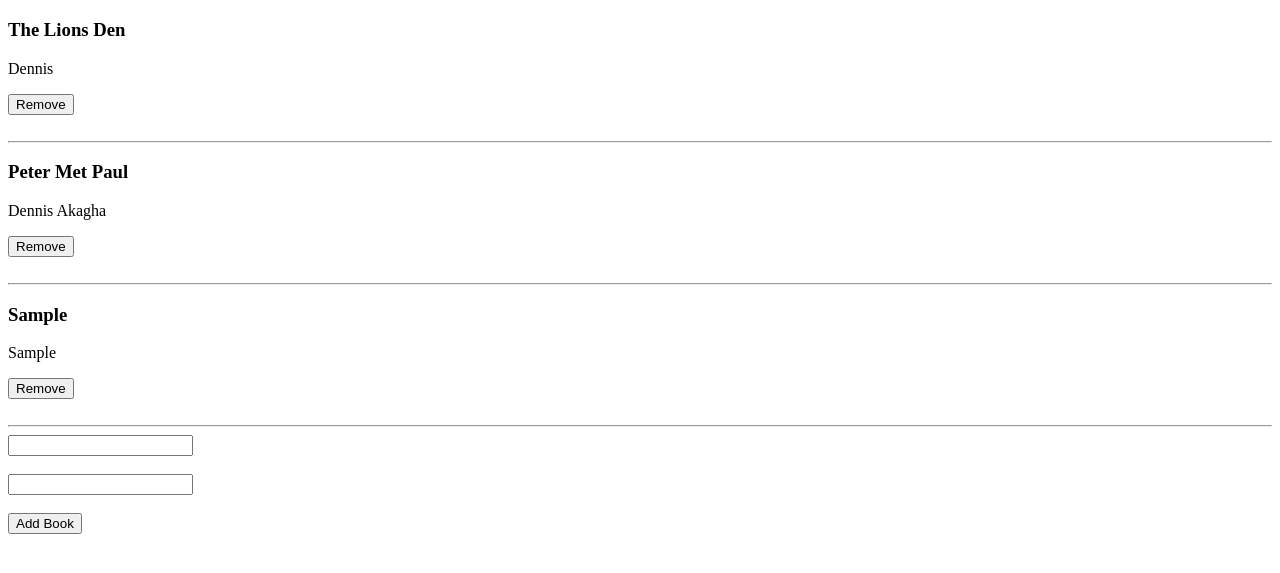
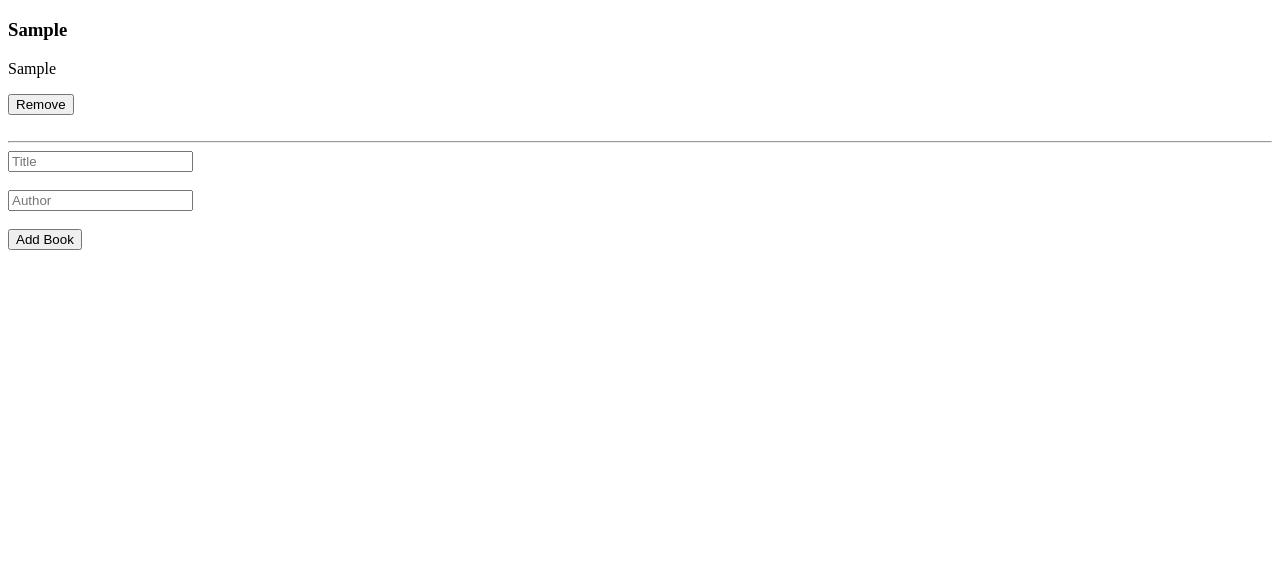
Before and after one commit to denscholar/BookListApp-Microverse-Project, a website: page index.html in a window 1280 px wide. Both pictures are taken after typing "Sample", "Sample" into the empty fields and a click on the button "Add Book". Shown: the part 61-634 px from the top of the page. Drawn offline with Linux system fonts and the light colour scheme.

Commit message:
Complete integration as per requirement

```diff
--- a/index.html
+++ b/index.html
@@ -20,8 +20,8 @@
     </section>
 
     <form id="form">
-      <input type="text" name="title" id="title" /><br /><br />
-      <input type="author" name="author" id="author" /><br /><br />
+      <input type="text" name="title" id="title" placeholder="Title" /><br /><br />
+      <input type="text" name="author" id="author" placeholder="Author" /><br /><br />
       <button type="submit" id="btn">Add Book</button>
     </form>
 
--- a/index.js
+++ b/index.js
@@ -4,16 +4,7 @@ const authorInput = document.querySelector('#author');
 const booksContainer = document.querySelector('.books-container');
 
 // collection that keeps a list of books
-const collection = JSON.parse(localStorage.getItem('bookList')) || [
-  {
-    title: 'The Lions Den',
-    author: 'Dennis',
-  },
-  {
-    title: 'Peter Met Paul',
-    author: 'Dennis Akagha',
-  },
-];
+let collection = JSON.parse(localStorage.getItem('bookList')) || [];
 
 // create the book element
 const createBookelement = ({ title, author }) => {
@@ -22,48 +13,43 @@ const createBookelement = ({ title, author }) => {
     <p class="author">${author}</p>
     <button class="delete" type="button">Remove</button><br><br><hr>`;
   booksContainer.appendChild(booksList);
+
+  document.querySelectorAll('.delete').forEach((btn) => {
+    btn.addEventListener('click', (e) => {
+      const targetTitle = e.target.parentElement.firstChild.textContent;
+      const targetAuthor = e.target.previousElementSibling.textContent;
+      const targetEl = e.target.parentElement;
+      collection = collection.filter(
+        (book) => book.title !== targetTitle || book.author !== targetAuthor,
+      );
+      localStorage.setItem('bookList', JSON.stringify(collection));
+
+      targetEl.remove();
+    });
+  });
 };
 collection.forEach(createBookelement);
 
 // function to add a new book to the collection, with title and author.
 const addBook = (title, author) => {
-
+  if (!titleInput.value || !authorInput.value) {
+    // eslint-disable-next-line no-alert
+    alert('Please input values');
+  } else {
     collection.push({
       title,
       author,
     });
     localStorage.setItem('bookList', JSON.stringify(collection));
+  }
   return { title, author };
 };
 
 form.addEventListener('submit', (e) => {
   e.preventDefault();
-  const newBook = addBook(
-    titleInput.value,
-    authorInput.value,
-  );
-  if(!titleInput.value){
-    return;
-  }else{
+  const newBook = addBook(titleInput.value, authorInput.value);
+  if (!titleInput.value) return;
   createBookelement(newBook);
   titleInput.value = '';
   authorInput.value = '';
-  }
-  }
- );
-
-// function that deletes a book
-
-const deleteBtn = document.querySelectorAll('.delete');
-deleteBtn.forEach((btn) => {
-  btn.addEventListener('click', () => {
 });
-});
-
-// deleteBtn.addEventListener('click', () => {
-
-//     console.log('hello world');
-// })
-// const deleteBook = ({title, author}) => {
-
-// }
```
Lines whose indentation alone changed are shown as unchanged.
